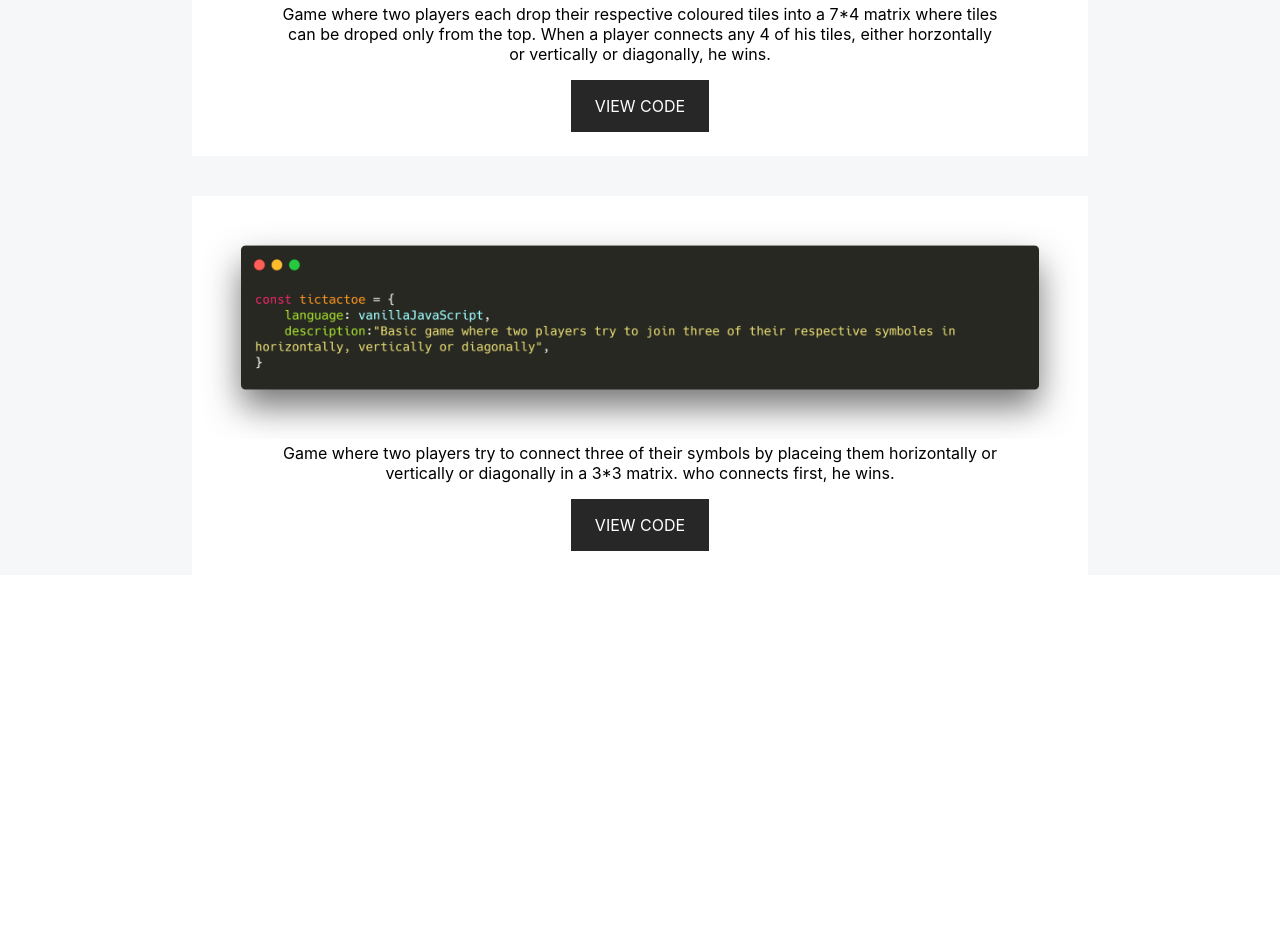
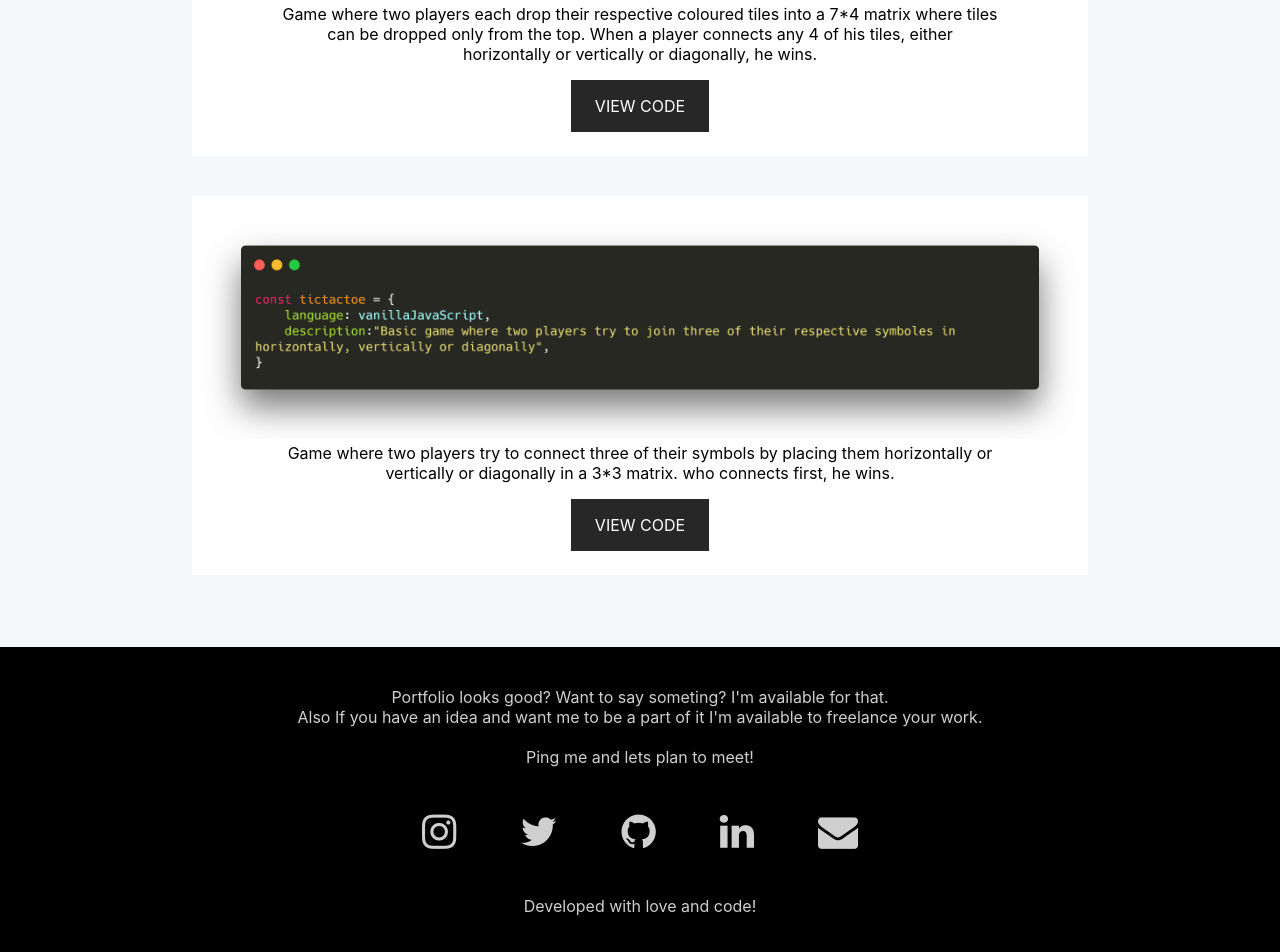
Before and after one commit to NithinKumarAlladi/Website, a React (Create React App) app: page / in a window 1280 px wide. Shown: the part 3152-4104 px from the top of the page. Before the commit the page ends 3767 px from the top, so only its background shows below. Built offline with nearby package versions, Linux system fonts and the light colour scheme.

Commit message:
added the footer.

```diff
--- a/public/index.html
+++ b/public/index.html
@@ -3,6 +3,7 @@
   <head>
     <meta charset="utf-8" />
     <link rel="shortcut icon" href="%PUBLIC_URL%/favicon.ico" />
+    <link rel="stylesheet" href="https://cdnjs.cloudflare.com/ajax/libs/font-awesome/4.7.0/css/font-awesome.min.css">
     <meta
       name="viewport"
       content="width=device-width, initial-scale=1, shrink-to-fit=no"
--- a/src/App.css
+++ b/src/App.css
@@ -150,7 +150,7 @@ p{
     box-shadow: none;
   }
   .myImg{
-    display: inline;
+    display:inline-block;
     height:100%;
     border-radius: 50%;
     margin-top:15vh;
@@ -180,7 +180,8 @@ p{
     padding-top:15vh;
   }
   .aboutDiv{
-    height:90vh;
+    height:inherit;
+    padding-bottom: 10vh;
   }
   .aboutP{
     width:90vw;
@@ -237,5 +238,4 @@ p{
   .currTitle{
     font-size: 2em;
   }
-
 }
--- /dev/null
+++ b/src/End.css
@@ -0,0 +1,25 @@
+.main{
+    background: black;
+    padding-top:5vh;
+    padding-bottom: 5vh;
+    text-align: center;
+}
+.para{
+    color:rgb(207, 207, 207);
+    text-align: center;
+    width:90vw;
+    padding-left:5vw;
+}
+.snIcons{
+    text-align: center;
+    padding:5vh;
+    color:rgb(207, 207, 207);
+    font-size:2.5em;
+}
+.icn{
+    margin-left:2.5vw;
+    margin-right:2.5vw;
+}
+a{
+    color:rgb(207, 207, 207);
+}
--- /dev/null
+++ b/src/End.js
@@ -0,0 +1,23 @@
+import React, { Component } from "react";
+
+
+export default class End extends Component {
+    render() {
+        return (
+            <div className="main" >
+                <p className="para" >Portfolio looks good? Want to say someting? I'm available for that.
+                <br /> Also If you have an idea and want me to be a part of it I'm available to freelance your work.
+                <br /><br />Ping me and lets plan to meet!
+                </p>
+                <div className="snIcons" >
+                    <a href="https://www.instagram.com/nithin_alladi/" target="_blank" rel="noopener noreferrer" ><i className="fa fa-instagram insta icn " aria-hidden="true"></i></a>
+                    <a href="https://twitter.com/NithinAlladi" target="_blank" rel="noopener noreferrer" ><i className="fa fa-twitter icn" aria-hidden="true"></i></a>
+                    <a href="https://github.com/NithinKumarAlladi" target="_blank" rel="noopener noreferrer" ><i className="fa fa-github icn" aria-hidden="true"></i></a>
+                    <a href="https://www.linkedin.com/in/nithinkumar-alladi/" target="_blank" rel="noopener noreferrer"><i className="fa fa-linkedin icn" aria-hidden="true"></i></a>
+                    <a href="mailto:nithinkumaralladi.me@gmail.com" ><i className="fa fa-envelope icn" aria-hidden="true"></i></a>
+                </div>
+                <p className="para" >Developed with love and code!</p>
+            </div>
+        )
+    }
+}
--- a/src/Home.js
+++ b/src/Home.js
@@ -3,9 +3,9 @@ import Project from "./Project.js";
 import tb from "./imgs/tb.jpg";
 import sd from "./imgs/sdp1.jpg";
 import shortMe from "./imgs/shortMe.jpg";
-import internship from "./imgs/projects/internship.png";
-import aboutImg from "./imgs/about.png";
 import "./Project.css";
+import End from "./End.js";
+import "./End.css";
 
 export default class Home extends Component {
   render() {
@@ -13,7 +13,7 @@ export default class Home extends Component {
       <div className="home">
         <div className="intro" >
           <div className="imgDiv" >
-            <img className="myImg" src={shortMe} />
+            <img className="myImg"  alt="Sorry for the broken img"  src={shortMe} />
           </div>
           <p className="name" >NITHIN KUMAR ALLADI</p>
           <div className="vertiLine" ></div>
@@ -32,16 +32,19 @@ export default class Home extends Component {
             <span className="currTitle" >Currently Working </span>
             as Salesforce developer at NTT DATA Global Delivery Services, Hyderabad, India.
             <br /> <br />  Designated as Software Developer Senior Associate. Since September,2018.</p>
-          <a title="Click to view certificate" href="https://trailhead.salesforce.com/credentials/certification-detail-print?searchString=0034A00002zy5IhQAI" target="_blank" >
-            <img className="sdImg" src={sd} />
+          <a title="Click to view certificate" href="https://trailhead.salesforce.com/credentials/certification-detail-print?searchString=0034A00002zy5IhQAI" target="_blank" rel="noopener noreferrer">
+            <img className="sdImg"  alt="Sorry for the broken img"  src={sd} />
           </a>
-          <a title="Click to navigate to my trailhead account" href="https://trailhead.salesforce.com/en/me/00550000007iYEbAAM" target="_blank" >
-            <img className="tbImg" src={tb} />
+          <a title="Click to navigate to my trailhead account" href="https://trailhead.salesforce.com/en/me/00550000007iYEbAAM" target="_blank" rel="noopener noreferrer" >
+            <img className="tbImg"  alt="Sorry for the broken img"  src={tb} />
           </a>
         </div>
         <div className="projects" >
           <Project />
         </div>
+        <div>
+          <End />
+        </div>
       </div>
     );
   }
--- a/src/Project.css
+++ b/src/Project.css
@@ -1,5 +1,6 @@
 .projects{
     background: #f5f7f9;
+    padding-bottom: 2vh;
 }
 
 .heading{
--- a/src/Project.js
+++ b/src/Project.js
@@ -19,30 +19,30 @@ export default class Project extends Component {
           Some of my work
         </p>
         <section className="workSections" >
-          <img className="workImgs internship " src={internship} />
+          <img className="workImgs internship " alt="Sorry for the broken img" src={internship} />
           <p className="discription" > Developed a module from the scratch where people can buy and sell new and used products. integrated in mobile application called as NYBO. </p>
         </section>
         <section className="workSections" >
-          <img className="workImgs" src={nbc} />
-          <p className="discription" >A complete Web application developed in ReactJS (^16.3.2) which could creat a new Note.
+          <img className="workImgs"  alt="Sorry for the broken img"  src={nbc} />
+          <p className="discription" >A complete Web application developed in ReactJS (^16.3.2) which could create a new Note.
              we can view,edit and also delete the previous notes. All your notes will be stored in the web browser.
-             Redux(^4.0.0) is used to magae the state of the application. It restores the previous notes from the browser and updates them.
+             Redux(^4.0.0) is used to manage the state of the application. It restores the previous notes from the browser and updates them.
           </p>
-          <a className="viewCode" target="_blank"  href="https://github.com/NithinKumarAlladi/noted.git" >VIEW CODE</a>
+          <a className="viewCode" target="_blank" rel="noopener noreferrer"  href="https://github.com/NithinKumarAlladi/noted.git" >VIEW CODE</a>
         </section>
         <section className="workSections" >
-          <img className="workImgs" src={c4c} />
-          <p className="discription" > Game where two players each drop their respective coloured tiles into a 7*4 matrix where tiles can be droped only from the top.
-          When a player connects any 4 of his tiles, either horzontally or vertically or diagonally, he wins.
+          <img className="workImgs"  alt="Sorry for the broken img"  src={c4c} />
+          <p className="discription" > Game where two players each drop their respective coloured tiles into a 7*4 matrix where tiles can be dropped only from the top.
+          When a player connects any 4 of his tiles, either horizontally or vertically or diagonally, he wins.
           </p>
-          <a className="viewCode" target="_blank"  href="https://github.com/NithinKumarAlladi/ConnectFour.git" >VIEW CODE</a>
+          <a className="viewCode" target="_blank" rel="noopener noreferrer"  href="https://github.com/NithinKumarAlladi/ConnectFour.git" >VIEW CODE</a>
         </section>
         <section className="workSections" >
-          <img className="workImgs" src={tttc} />
-          <p className="discription" >Game where two players try to connect three of their symbols by placeing them horizontally or vertically or diagonally in a 3*3 matrix.
+          <img className="workImgs"  alt="Sorry for the broken img"  src={tttc} />
+          <p className="discription" >Game where two players try to connect three of their symbols by placing them horizontally or vertically or diagonally in a 3*3 matrix.
           who connects first, he wins.
           </p>
-          <a className="viewCode" target="_blank"  href="https://github.com/NithinKumarAlladi/TicTacToe.git" >VIEW CODE</a>
+          <a className="viewCode" target="_blank" rel="noopener noreferrer" href="https://github.com/NithinKumarAlladi/TicTacToe.git" >VIEW CODE</a>
         </section>
       </div>
     );
```
